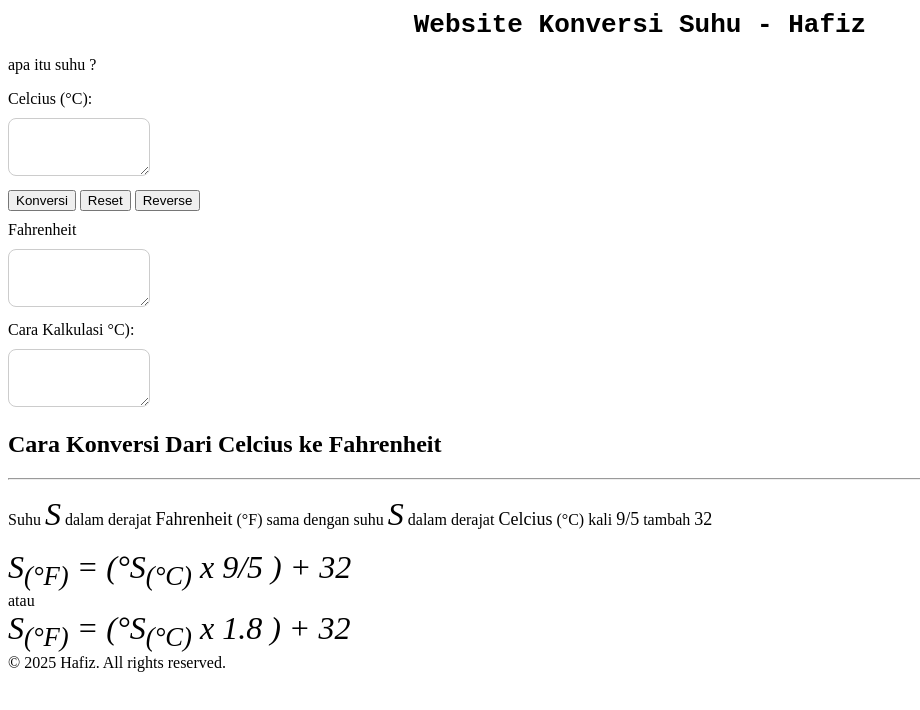
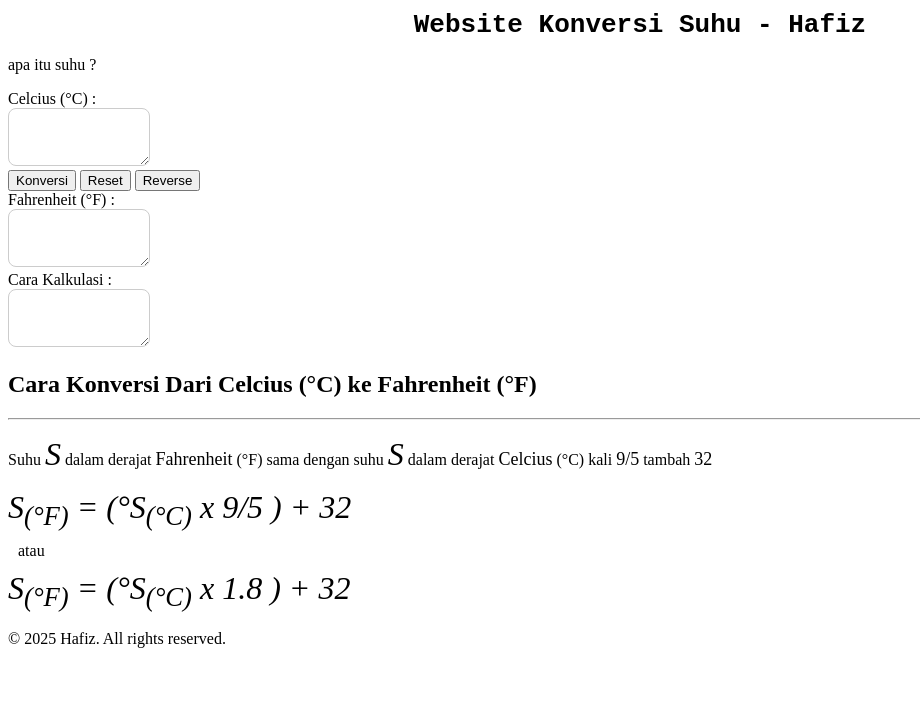
Before and after one commit to revou-fundamental-course/21-apr-25-Hafiz, a plain HTML site: page index.html in a window 1280 px wide. Shown: the whole page, without its empty margins (0-920 px from the left). Drawn offline with Linux system fonts and the light colour scheme.

Commit message:
update 3

```diff
--- a/index.html
+++ b/index.html
@@ -20,21 +20,22 @@
     <main>
         <!-- Introduction -->
         <section>
+            <!-- Dummy Intro -->
              <p>apa itu suhu ?</p>
         </section>
 
         <!-- Form Konversi Suhu -->
-        <form class="form-class">
-            <div class="form-class">
-                <label for="">Celcius (&deg;C):</label>
+        <form class="section-content">
+            <div class="section-item">
+                <label for="">Celcius (&deg;C) :</label>
             </div>
 
-            <div class="form-class">
+            <div class="section-item">
                 <textarea id="konversi-input"></textarea>
             </div>
 
             <!-- Form Action -->
-            <div class="form-class">
+            <div class="section-item">
                 <button>Konversi</button>
                 <button>Reset</button>
                 <button>Reverse</button>
@@ -42,34 +43,37 @@
         </form>
 
         <!-- Hasil Konversi Suhu -->
-        <section>
-            <div class="form-class">
-                <label for="result-input">Fahrenheit</label>
+        <section class="section-content">
+            <div class="section-item">
+                <label for="result-input">Fahrenheit (&deg;F) :</label>
             </div>
 
-            <div class="form-class">
+            <div class="section-item">
                 <textarea id="result-input" readonly></textarea>
             </div>
         </section>
 
         <!-- Penjelasan -->
-        <section>
-            <div class="form-class">
-                <label for="calculate-detail">Cara Kalkulasi &deg;C):</label>
+        <section class="section-content">
+            <div class="section-item">
+                <label for="calculate-detail">Cara Kalkulasi :</label>
             </div>
 
-            <div class="form-class">
+            <div class="section-item">
                 <textarea id="calculate-detail" readonly></textarea>
             </div>
         </section>
 
         <!-- Informasi Tambahan -->
         <section>
-            <h2>Cara Konversi Dari Celcius ke Fahrenheit</h2>
-        </section>
+            <header>
+                <h2>Cara Konversi Dari Celcius (&deg;C) ke Fahrenheit (&deg;F)</h2>
+            </header>
 
             <hr />
 
+            <!-- Konten Informasi -->
+            <article>
                 <p>Suhu <span class="formula">S</span> dalam derajat <span style="font-size: large;">Fahrenheit</span> (&deg;F) sama dengan suhu <span class="formula">S</span> dalam derajat <span style="font-size: large;">Celcius</span> (&deg;C) kali <span style="font-size: large;">9/5</span> tambah <span style="font-size: large;">32</span></p>
 
                 <!-- Formula -->
@@ -77,16 +81,21 @@
                     S<sub>(&deg;F)</sub> = (&deg;S<sub>(&deg;C)</sub> x 9/5 ) + 32
                 </div>
 
-        <div>
+                <div style="padding: 10px;">
                     atau
                 </div>
 
                 <div class="formula">
                     S<sub>(&deg;F)</sub> = (&deg;S<sub>(&deg;C)</sub> x 1.8 ) + 32
                 </div>
+            </article>
+        </section>
     </main>
 
     <!-- Footer Content -->
-    <footer>&copy; 2025 Hafiz. All rights reserved.</footer>
+    <footer>
+        <p>&copy; 2025 Hafiz. All rights reserved.</p>
+    </footer>
 </body>
+
 </html>
```
Lines whose indentation alone changed are shown as unchanged.
